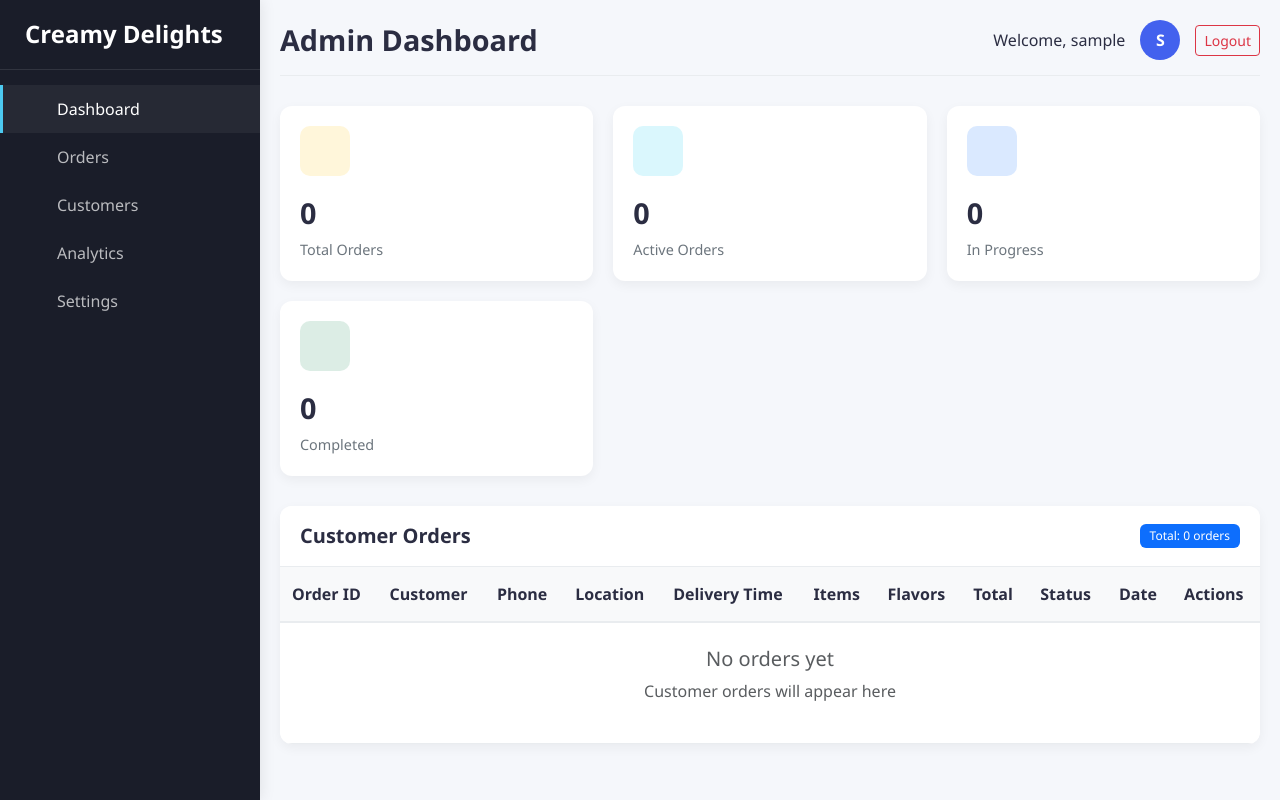
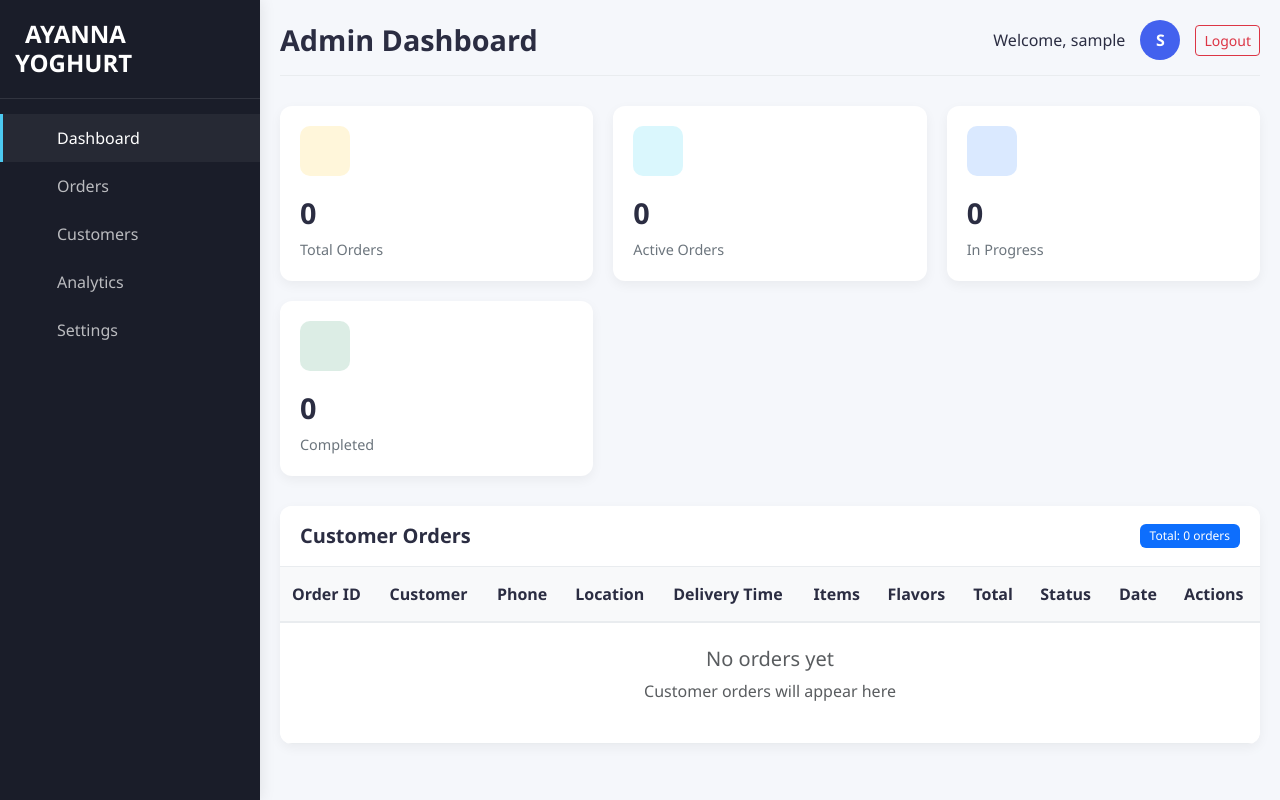
Before and after one commit to biggz7821/ayanna_yoghurt, a Django app: page /manage/dashboard/ in a window 1280 px wide. Run offline with Django 4.2, Linux system fonts and the light colour scheme; the visitor is signed in with stand-in values (Sample User, id 1); data that the repository does not hold is empty.

Commit message:
Update admin_dashboard.html

```diff
--- a/templates/orders/admin_dashboard.html
+++ b/templates/orders/admin_dashboard.html
@@ -5,7 +5,7 @@
     <!-- Sidebar -->
     <div class="sidebar">
         <div class="sidebar-header">
-            <h3><i class="fas fa-ice-cream"></i> Creamy Delights</h3>
+            <h3><i class="fas fa-ice-cream"></i> AYANNA YOGHURT</h3>
         </div>
         <div class="sidebar-menu">
             <a href="#" class="menu-item active">
```
